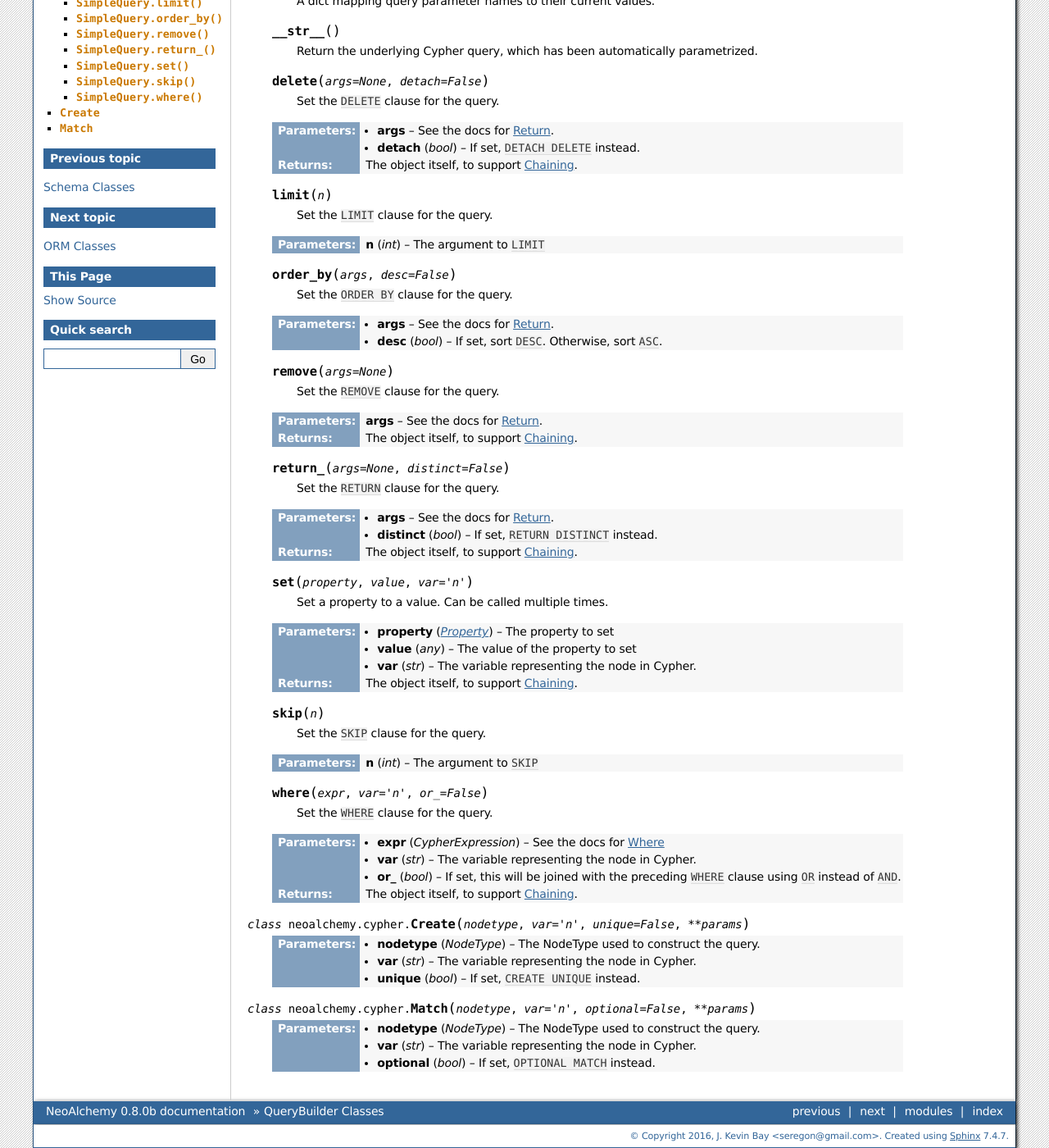
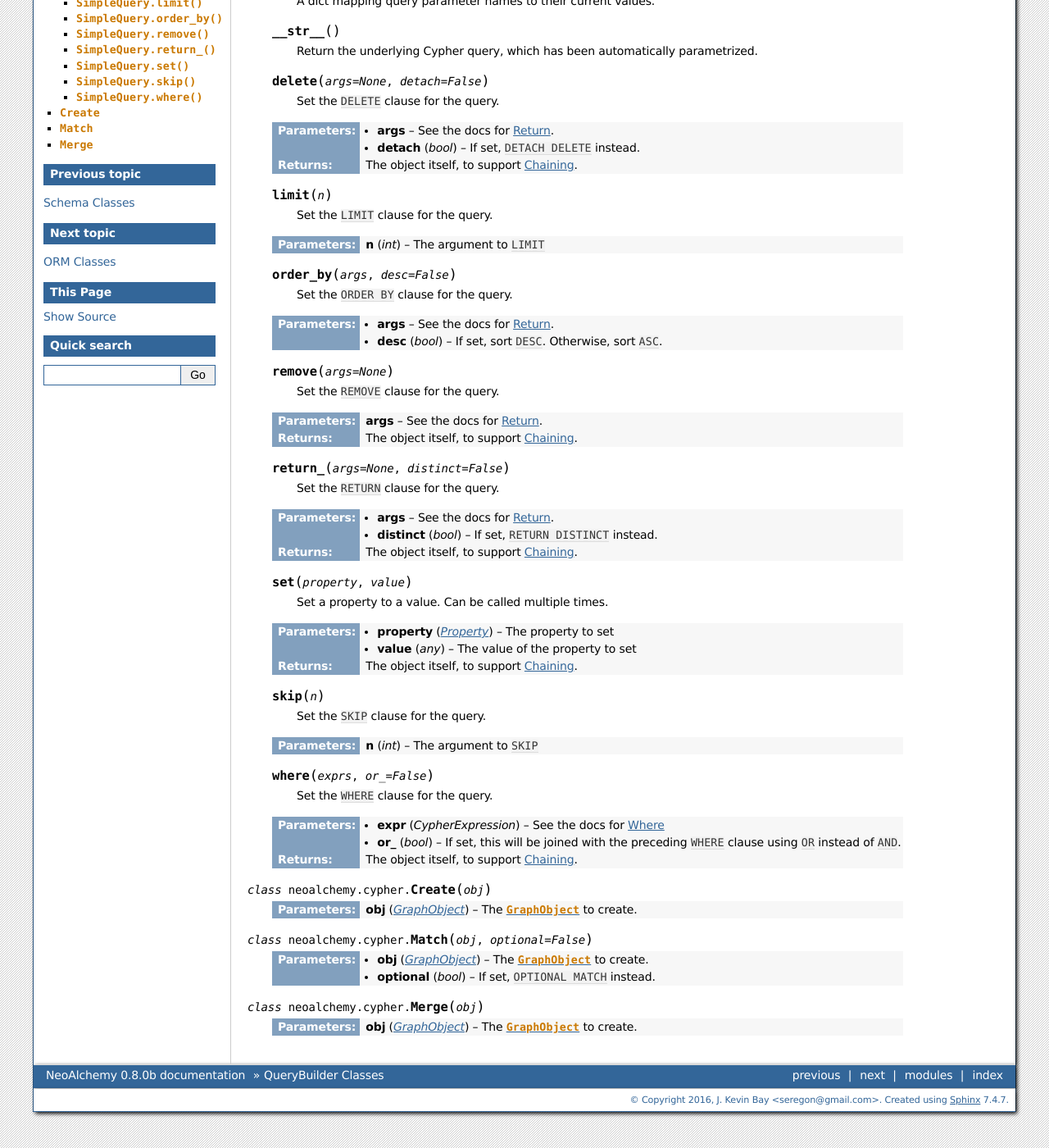
Before and after one commit to TwoBitAlchemist/NeoAlchemy, a Sphinx documentation site: the page built from source/querybuilder-classes.rst, in a window 1280 px wide and 1400 px high, scrolled down 185 px. Shown: the whole window at 82% size. Built offline with Sphinx 7.4.7, drawn with Linux system fonts in a browser that asks for light colours.

Commit message:
Update querybuilder classes docs

```diff
--- a/source/querybuilder-classes.rst
+++ b/source/querybuilder-classes.rst
@@ -56,13 +56,12 @@ QueryBuilder Classes
     :param bool distinct: If set, ``RETURN DISTINCT`` instead.
     :return: The object itself, to support :ref:`chaining`.
 
-    .. py:method:: set(property, value, var='n')
+    .. py:method:: set(property, value)
 
         Set a property to a value. Can be called multiple times.
 
     :param Property property: The property to set
     :param any value: The value of the property to set
-    :param str var: The variable representing the node in Cypher.
     :return: The object itself, to support :ref:`chaining`.
 
     .. py:method:: skip(n)
@@ -71,26 +70,35 @@ QueryBuilder Classes
 
     :param int n: The argument to ``SKIP``
 
-    .. py:method:: where(expr, var='n', or_=False)
+    .. py:method:: where(exprs, or_=False)
 
         Set the ``WHERE`` clause for the query.
 
     :param CypherExpression expr: See the docs for :ref:`cypher-expression`
-    :param str var: The variable representing the node in Cypher.
     :param bool or\_: If set, this will be joined with the preceding ``WHERE``
                       clause using ``OR`` instead of ``AND``.
     :return: The object itself, to support :ref:`chaining`.
 
 
-.. py:class:: Create(nodetype, var='n', unique=False, **params)
+.. py:class:: Create(obj)
 
-    :param NodeType nodetype: The NodeType used to construct the query.
-    :param str var: The variable representing the node in Cypher.
-    :param bool unique: If set, ``CREATE UNIQUE`` instead.
+    :param GraphObject obj: The :py:class:`GraphObject` to create.
 
 
-.. py:class:: Match(nodetype, var='n', optional=False, **params)
+.. py:class:: Match(obj, optional=False)
 
-    :param NodeType nodetype: The NodeType used to construct the query.
-    :param str var: The variable representing the node in Cypher.
+    :param GraphObject obj: The :py:class:`GraphObject` to create.
     :param bool optional: If set, ``OPTIONAL MATCH`` instead.
+
+
+.. py:class:: Merge(obj)
+
+    :param GraphObject obj: The :py:class:`GraphObject` to create.
+
+    .. :py:method:: on_create()
+
+        Insert an ``ON CREATE`` where called.
+
+    .. :py:method:: on_match()
+
+        Insert an ``ON MATCH`` where called.
```
